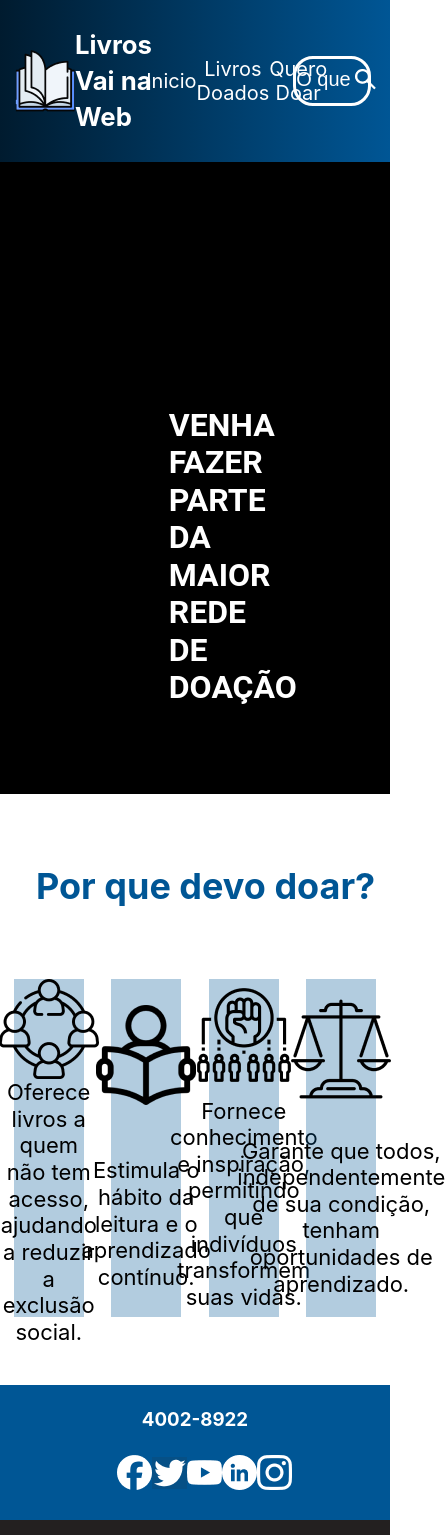
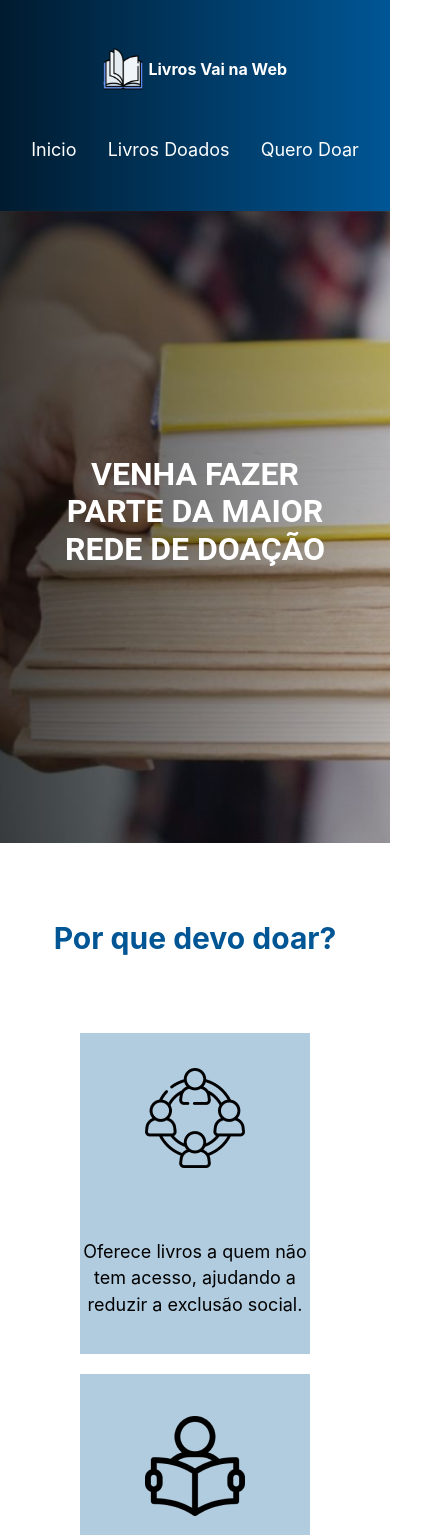
Before and after one commit to agathacrissantos/vnw-desafioFinal-M1, a React (Vite) app: page / in a window 390 px wide. Shown: the top 1535 px of the page, 445 px wide, since content can reach past the window. Built offline with nearby package versions, Linux system fonts and the light colour scheme.

Commit message:
atualização do responsivo

```diff
--- a/src/components/Footer/footer.jsx
+++ b/src/components/Footer/footer.jsx
@@ -10,7 +10,9 @@ export default function Footer (){
     return(
         <footer>
             <section className={s.contato}>
+                <div>
             <h3>4002-8922</h3>
+            </div>
             <nav className={s.redesSociais}>
                     <a href='https://pt-br.facebook.com/' target='_blank' >
                     <img src={facebook} alt='Icone do Facebook' />
--- a/src/components/Header/header.jsx
+++ b/src/components/Header/header.jsx
@@ -10,11 +10,11 @@ export default function Header (){
     return(
         <BrowserRouter>
         <header>
-            <section>
+            <section className={s.boxLogo}>
                 <img src={logo} alt="Imagem de um livro" />
             <h1>Livros Vai na Web</h1>
             </section>
-            <nav>
+            <nav className={s.menu}>
                 <ul>
                     <li className={s.links}><Link to="/">Inicio</Link></li>
                     <li className={s.links}><Link to="/doados">Livros Doados</Link></li>
--- a/src/pages/Doados/doados.jsx
+++ b/src/pages/Doados/doados.jsx
@@ -2,7 +2,6 @@ import protagonista from '../../assets/images/protagonista.png'
 import persuasao from '../../assets/images/persuasao.png'
 import arteDeConquistar from '../../assets/images/artedeconquistar.png'
 import s from '../../styles/doados.module.scss'
-
 
 export default function Doados(){
     return(
@@ -12,22 +11,22 @@ export default function Doados(){
             </section>
             <section className={s.cards}>
             <article>
-                <img src={protagonista} alt='' />
+                <img src={protagonista} alt='Imagem do livro O Protagonista' />
                 <p>O protagonista</p>
                 <p>Susanne Andrade</p>
                 <p>Ficção</p>
             </article>
 
             <article>
-                <img src={persuasao} alt='' />
+                <img src={persuasao} alt='Imagem do livro Persuasão' />
                 <p>Persuasão - A arte de conseguir o que você quer</p>
                 <p>Dave Lakhani</p>
                 <p>Auto ajuda</p>
             </article>
 
             <article>
-                <img src={arteDeConquistar} alt='' />
-                <p>A arte de conquistra o SIM</p>
+                <img src={arteDeConquistar} alt='Imagem do livro A arte de conquistar' />
+                <p>A arte de conquistar o SIM</p>
                 <p>Robert B. Cialdini</p>
                 <p>Saude e bem-estar</p>
             </article>
--- a/src/pages/Inicio/inicio.jsx
+++ b/src/pages/Inicio/inicio.jsx
@@ -9,11 +9,11 @@ export default function Inicio(){
     return(
         <main>
         <section className={s.fundoInicio}>
-        <p>VENHA FAZER PARTE DA MAIOR REDE DE DOAÇÃO</p>
+        <h2>VENHA FAZER PARTE DA MAIOR REDE DE DOAÇÃO</h2>
         </section>
         <section className={s.container}>
         <section className={s.firstBox}>
-            <h1>Por que devo doar?</h1>
+            <h2>Por que devo doar?</h2>
         </section>
         <section className={s.secondBox}>
             <article>
--- a/src/styles/doados.module.scss
+++ b/src/styles/doados.module.scss
@@ -18,7 +18,7 @@
     display: flex;
     align-items: center;
     justify-content: space-around;
-    height: 40vh;
+    height: 44vh;
     margin-top: 30px;
     article{
         display: flex;
@@ -28,8 +28,6 @@
         border: 3px solid #005695;
         width: 17vw;
         height: 35.7vh;
-        top: 206px;
-        left: 128px;
         border-radius: 20px;
         border: 3px 0px 0px 0px;
 
@@ -39,3 +37,52 @@ img{
     height: 24vh;
 }
 }
+
+@media (max-width: 1012px) {
+    .cards{
+        justify-content: space-evenly;
+        margin-top: 0;
+        article{
+            width: 230px;
+        }
+        img{
+            width: 20vw;
+        }
+    }
+
+}
+
+@media (max-width: 780px) {
+    .titulo{
+        font-size: 28px;
+    }
+    .cards{
+        justify-content: space-evenly;
+        margin-top: 0;
+        article{
+            width: 230px;
+        }
+        img{
+            width: 20vw;
+        }
+    }
+}
+
+@media (max-width: 735px) {
+    .livrosDoados{
+        height: 124vh;
+    }
+    .cards{
+        flex-direction: column;
+        height: auto;
+        flex-wrap: wrap;
+        gap: 20px;
+        margin-top: 0;
+        article{
+            width: 200px;
+        }
+        img{
+            width: 22vw;
+        }
+    }
+}
--- a/src/styles/footer.module.scss
+++ b/src/styles/footer.module.scss
@@ -17,12 +17,6 @@ footer{
         text-align: left;
         text-underline-position: from-font;
         text-decoration-skip-ink: none;
-        @media(min-width:201px) and (max-width: 600px){
-            flex-direction: column;
-            align-items: center;
-            justify-content: center;
-            height: 16vh;
-        }
     }
 
     .redesSociais{
@@ -30,11 +24,6 @@ footer{
         display: flex;
         align-items: center;
         justify-content: space-evenly;
-        @media(min-width:201px) and (max-width: 600px){
-            width: 40vw;
-            justify-content: space-evenly;
-            padding-top: 3vh;
-        }
     }
 
     .rodape{
@@ -51,6 +40,29 @@ footer{
         text-align: left;
         text-underline-position: from-font;
         text-decoration-skip-ink: none;
-        @media(min-width:201px) and (max-width: 500px){}
+}
+}
+
+@media(max-width: 930px){
+    footer{
+        .redesSociais{
+            width: 220px;
+        }
     }
 }
+
+@media (max-width: 435px) {
+    footer{
+        height: 26vh;
+        .contato{
+        flex-direction: column;
+        justify-content: space-evenly;
+        padding: 0;
+    }
+    .rodape{
+        text-align: center;
+        height: 14vh;
+        font-size: 18px;
+    }
+    }
+}
--- a/src/styles/header.module.scss
+++ b/src/styles/header.module.scss
@@ -1,12 +1,13 @@
 header{
-    width: 100%;
     height: 19.2vh;
     background: linear-gradient(90deg, #001B2F 0%, #005695 100%);
     display: flex;
     align-items: center;
-    justify-content: space-around;
+    justify-content: space-between;
     color: white;
-    section{
+}
+
+    .boxLogo{
         display: flex;
         align-items: center;
         justify-content: space-evenly;
@@ -16,12 +17,12 @@ header{
         font-weight: 700;
         line-height: 36.31px;
         }
-
+        .menu{
+          width: 35vw;
     ul{
         display: flex;
         align-items: center;
-        justify-content: space-evenly;
-        width: 30vw;
+        justify-content: space-between;
         font-family: 'Inter', sans-serif;
         font-size: 20px;
         font-weight: 400;
@@ -29,16 +30,15 @@ header{
         text-align: center;
         a{
         color: #ffffff;
-
+      }
       }
     }
-}
 
 .barraBusca {
     border: solid #fff;
     border-radius: 20px;
-    margin-right: 1%;
-    width: 20%;
+    margin-right: 20px;
+    width: 19vw;
     height: 6vh;
     display: flex;
     justify-content: space-around;
@@ -52,10 +52,10 @@ header{
       border: none;
       outline: none;
       color: #fff;
+      font-size: 20px;
 
       &::placeholder {
         color: #fff;
-        font-size: 20px;
       }
     }
 
@@ -64,3 +64,79 @@ header{
       border: none;
     }
   }
+
+
+  @media(max-width: 1012px) {
+    header{
+      justify-content: space-around;
+    }
+  .boxLogo{
+    width: 25vw;
+    img{
+      width: 5vw;
+    }
+    h1{
+      font-size: 2vw;
+    }
+  }
+  nav{
+    ul{
+    font-size: 1.6vw;
+  }
+  }
+  .menu{
+    font-size: 1.6vw;
+  }
+  .barraBusca{
+    display: none;
+  }
+}
+
+@media (max-width: 780px) {
+  header{
+    flex-direction: column;
+    justify-content: space-evenly;
+    height: 25vh;
+  }
+  .barraBusca{
+    display: none;
+  }
+
+  .boxLogo{
+    width: 40%;
+    h1{
+      font-size: 20px;
+    }
+    img{
+      width: 50px;
+    }
+  }
+
+  .menu{
+    width: 100%;
+    ul{
+      justify-content: space-evenly;
+      font-size: 21px;
+    }
+  }
+}
+
+@media (max-width: 520px) {
+  .boxLogo{
+    width: 50%;
+    h1{
+      font-size: 16px;
+    }
+    img{
+      width: 40px;
+    }
+  }
+
+  .menu{
+    width: 100%;
+    ul{
+      justify-content: space-evenly;
+      font-size: 18px;
+    }
+  }
+}
--- a/src/styles/inicio.module.scss
+++ b/src/styles/inicio.module.scss
@@ -3,13 +3,12 @@
     height: 74.9vh;
     background-image: url('../assets/images/fundo-section.png');
     background-size: cover;
+    background-position: center;
     display: flex;
     align-items: center;
     padding-left: 20vh;
-    @media(min-width:201px) and (max-width: 600px){
-        width: 100%;
-    }
-    p{
+
+    h2{
         color: white;
         width: 20vw;
         height: 16.9vh;
@@ -60,3 +59,45 @@
        text-align: center;
 }
 }
+
+@media (max-width: 780px) {
+    .fundoInicio{
+        justify-content: center;
+        padding-left: 0;
+        h2{
+            width: 80%;
+            text-align: center;
+        }
+    }
+
+    .container{
+        height: 120vh;
+        .firstBox{
+            justify-content: center;
+            margin-left: 0;
+            h2{
+                text-align: center;
+                font-size: 30px;
+            }
+        }
+    }
+
+    .secondBox{
+        height: auto;
+        flex-wrap: wrap;
+        gap: 20px;
+        article{
+            width: 230px;
+            height: 38vh;
+            p{
+                font-size: 18px;
+            }
+        }
+    }
+
+    @media (max-width: 479px) {
+        .container{
+            height: 190vh;
+        }
+    }
+}
--- a/src/styles/queroDoar.module.scss
+++ b/src/styles/queroDoar.module.scss
@@ -42,13 +42,10 @@
     border: 2px solid #005695;
     width: 22vw;
     height: 5.6vh;
-    top: 400px;
-    left: 558px;
-    gap: 0px;
     border-radius: 15px;
-    border: 2px 0px 0px 0px;
     opacity: 0px;
     outline: none;
+    padding-left: 20px;
 
     &::placeholder{
         font-family: Inter;
@@ -57,8 +54,6 @@
         line-height: 16.94px;
         text-align: left;
         color: #000000;
-        width: 8vw;
-        opacity: 0px;
     }
 }
 
```
